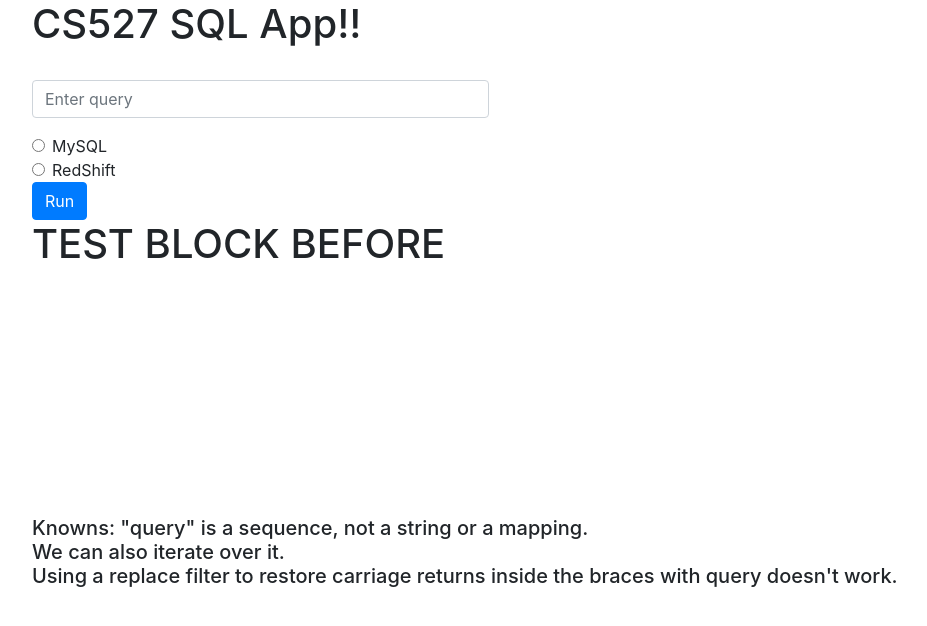
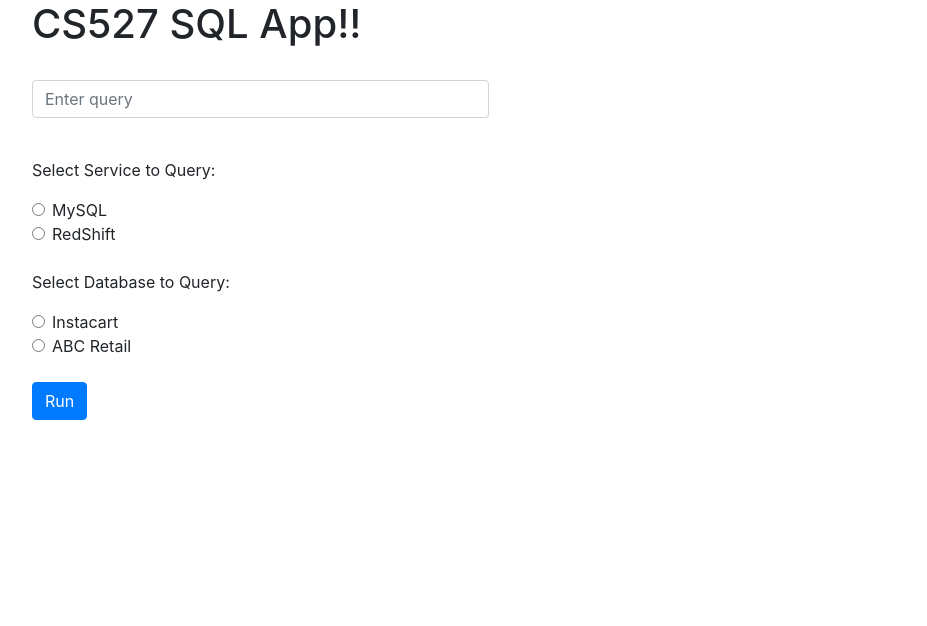
Before and after one commit to Hassan-Khurshid/Instacart-Webapp, a Flask app: page / in a window 1280 px wide. Shown: the top 626 px of the page, without its empty margins (53-980 px from the left). Run offline with Flask 2, Linux system fonts and the light colour scheme; some libraries are stand-ins or nearby versions.

Commit message:
bootstrapped output table, added radio options for abc and instacart

```diff
--- a/app.py
+++ b/app.py
@@ -49,13 +49,16 @@ def runQuery():
         if query == "":
             return render_template('index.html')
 
-        database_type = request.form['dboption']
-        print('DATABASE TYPE: ',database_type)
+        service_type = request.form['serviceop']
+        print('SERVICE TYPE: ',service_type)
+
+        database_type = request.form['dbop']
+        print('DATABASE TYPE: ', database_type)
 
         start_time = time.time()
-        result = db_functions.executeQuery(query, database_type)
+        result = db_functions.executeQuery(query, service_type, database_type)
         end_time = time.time()
-        return render_template('index.html', query=result, db_type=database_type, time=(end_time-start_time))
+        return render_template('index.html', query=result, service_type=service_type, db_type=database_type, time=(end_time-start_time))
 
 
 
--- a/db_functions.py
+++ b/db_functions.py
@@ -21,11 +21,13 @@ redshift = psycopg2.connect(
     database = "instacart_red"
 )
 
-def executeQuery(query, database_type):
-    if database_type == 'mysql':
+def executeQuery(query, service_type, db_type):
+    if service_type == 'mysql':
         cursor = mysql.cursor()
     else:
         cursor = redshift.cursor()
+
+    ## add code to take instacart and abcretail into account for proper querying ##
     cursor.execute(query)
     result = cursor.fetchall()
     return result
--- a/templates/index.html
+++ b/templates/index.html
@@ -16,29 +16,64 @@
                     </div>
                 </div>
 
+                <br>
+
+                <div>
+                    <p>Select Service to Query:</p>
                     <div class="form-check">
-                    <input class="form-check-input" type="radio" name="dboption" id="mysql" value="mysql">
+                        <input class="form-check-input" type="radio" name="serviceop" id="mysql" value="mysql">
                         <label class="form-check-label" for="exampleRadios1">
                         MySQL
                         </label>
                     </div>
 
                     <div class="form-check">
-                    <input class="form-check-input" type="radio" name="dboption" id="redshift" value="redshift">
+                        <input class="form-check-input" type="radio" name="serviceop" id="redshift" value="redshift">
                         <label class="form-check-label" for="exampleRadios1">
                         RedShift
                         </label>
                     </div>
+                </div>
 
+                <br>
+                <div>
+                    <p>Select Database to Query:</p>
+                    <div class="form-check">
+                        <input class="form-check-input" type="radio" name="dbop" id="instacart" value="instacart">
+                        <label class="form-check-label" for="exampleRadios1">
+                        Instacart
+                        </label>
+                    </div>
+
+                    <div class="form-check">
+                        <input class="form-check-input" type="radio" name="dbop" id="abc" value="abc">
+                        <label class="form-check-label" for="exampleRadios1">
+                        ABC Retail
+                        </label>
+                    </div>
+                </div>
+
+
+                    <br>
                 <button type="submit" class="btn btn-primary">Run</button>
             </form>
 
-            <div>
+            <br>
+            <!-- <div>
                 <h1>TEST BLOCK BEFORE</h1>
-             </div>
+             </div>  -->
+
+            {% if service_type %}
+            <p>Service Queried: {{ service_type}}</p>
+            {% endif %}
 
             {% if db_type %}
             <p>Database Queried: {{ db_type }}</p>
+            {% endif %}
+
+
+            {% if time %}
+            <p>Time Elapsed: {{ time }} seconds!</p>
             {% endif %}
 
             <!-- {% if query %}
@@ -48,8 +83,7 @@
             <!-- <p>Results: {{ query }}!</p> -->
             <!-- {{query}} -->
 
-<!-- THE CODE IN HERE WORKS WELL!!!!
-            <table>
+            <table class="table table-bordered table-sm">
             {% for thing in query %}
                <tr>
                   {% for item in thing %}
@@ -58,26 +92,22 @@
                </tr>
             {% endfor %}
             </table>
--->
-{{query}}
 
+ <!-- {{query}} -->
 
  <br><br><br><br><br><br><br><br><br><br>
 
-<div>
+<!-- <div>
     <h5>
        Knowns: "query" is a sequence, not a string or a mapping.<br>
        We can also iterate over it.<br>
        Using a replace filter to restore carriage returns inside the braces with query doesn't work.<br>
 
     </h5>
- </div>
+ </div> -->
 
 
 
-            {% if time %}
-            <p>Time Elapsed: {{ time }} seconds!</p>
-            {% endif %}
 
 
             <!-- <button type="button" class="btn btn-link" href="/login">Login </button>
```
Lines whose indentation alone changed are shown as unchanged.
